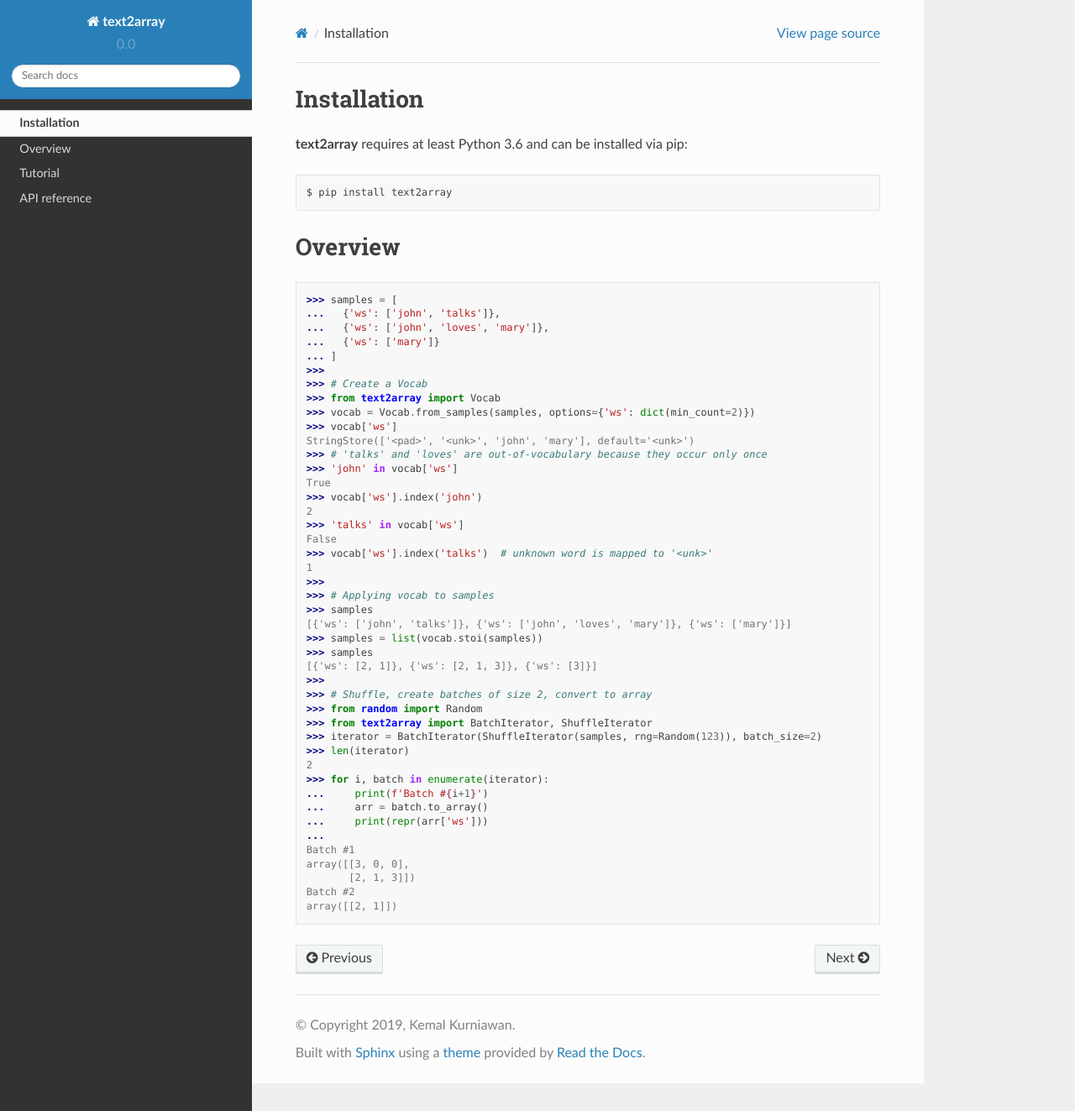
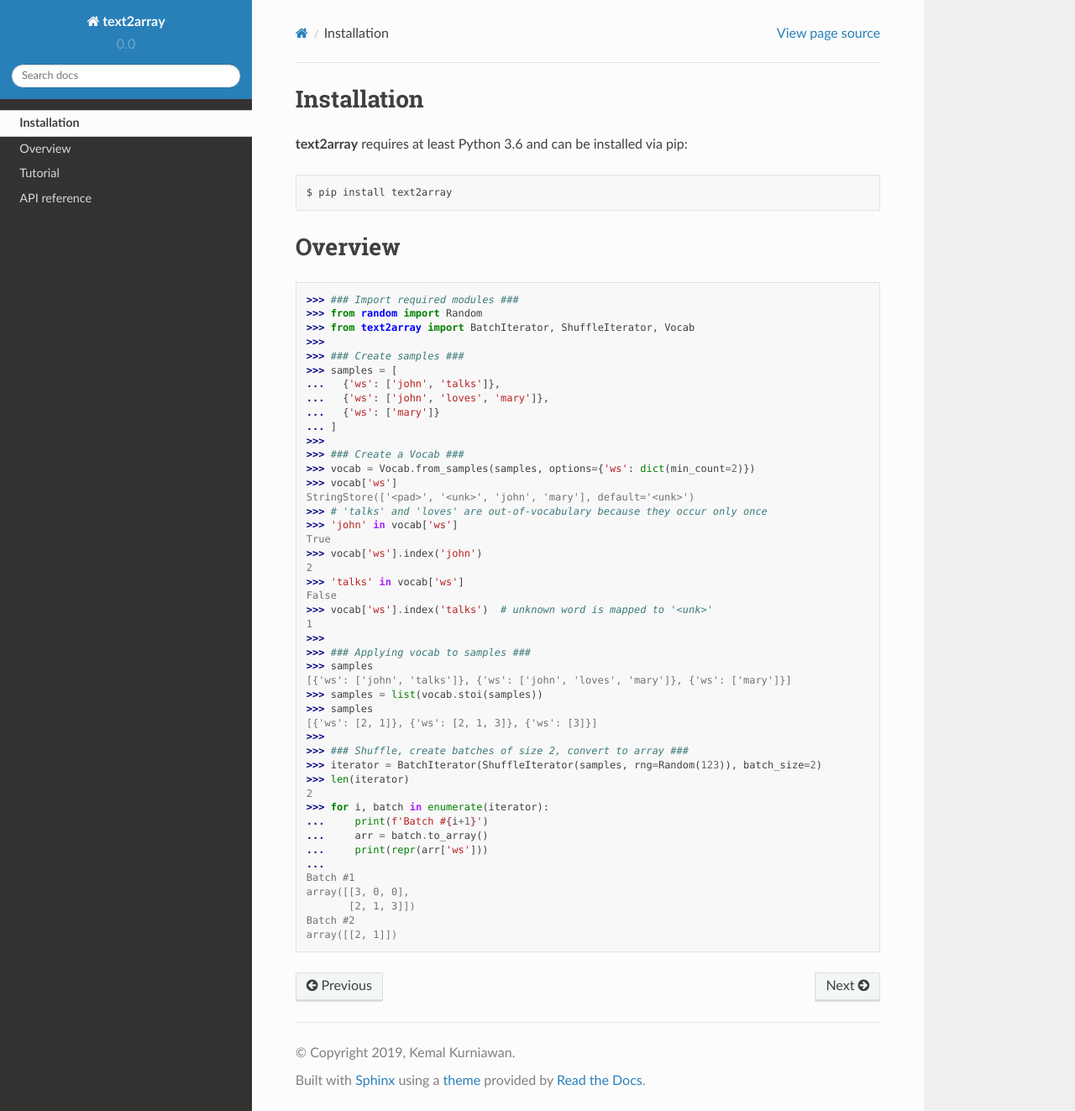
Before and after one commit to kmkurn/text2array, a Sphinx documentation site: the page built from docs/quickstart.rst, in a window 1280 px wide and 1323 px high. Shown: the whole window at 84% size. Built offline with Sphinx 7.4.7 and the Read the Docs theme 2.0.0, drawn with Linux system fonts in a browser that asks for light colours.

Commit message:
Make quickstart docs clearer

```diff
--- a/docs/quickstart.rst
+++ b/docs/quickstart.rst
@@ -8,16 +8,20 @@
 Overview
 ========
 
-.. doctest::
+.. doctest:: quickstart
 
+    >>> ### Import required modules ###
+    >>> from random import Random
+    >>> from text2array import BatchIterator, ShuffleIterator, Vocab
+    >>>
+    >>> ### Create samples ###
     >>> samples = [
     ...   {'ws': ['john', 'talks']},
     ...   {'ws': ['john', 'loves', 'mary']},
     ...   {'ws': ['mary']}
     ... ]
     >>>
-    >>> # Create a Vocab
-    >>> from text2array import Vocab
+    >>> ### Create a Vocab ###
     >>> vocab = Vocab.from_samples(samples, options={'ws': dict(min_count=2)})
     >>> vocab['ws']
     StringStore(['<pad>', '<unk>', 'john', 'mary'], default='<unk>')
@@ -31,16 +35,14 @@
     >>> vocab['ws'].index('talks')  # unknown word is mapped to '<unk>'
     1
     >>>
-    >>> # Applying vocab to samples
+    >>> ### Applying vocab to samples ###
     >>> samples
     [{'ws': ['john', 'talks']}, {'ws': ['john', 'loves', 'mary']}, {'ws': ['mary']}]
     >>> samples = list(vocab.stoi(samples))
     >>> samples
     [{'ws': [2, 1]}, {'ws': [2, 1, 3]}, {'ws': [3]}]
     >>>
-    >>> # Shuffle, create batches of size 2, convert to array
-    >>> from random import Random
-    >>> from text2array import BatchIterator, ShuffleIterator
+    >>> ### Shuffle, create batches of size 2, convert to array ###
     >>> iterator = BatchIterator(ShuffleIterator(samples, rng=Random(123)), batch_size=2)
     >>> len(iterator)
     2
```
